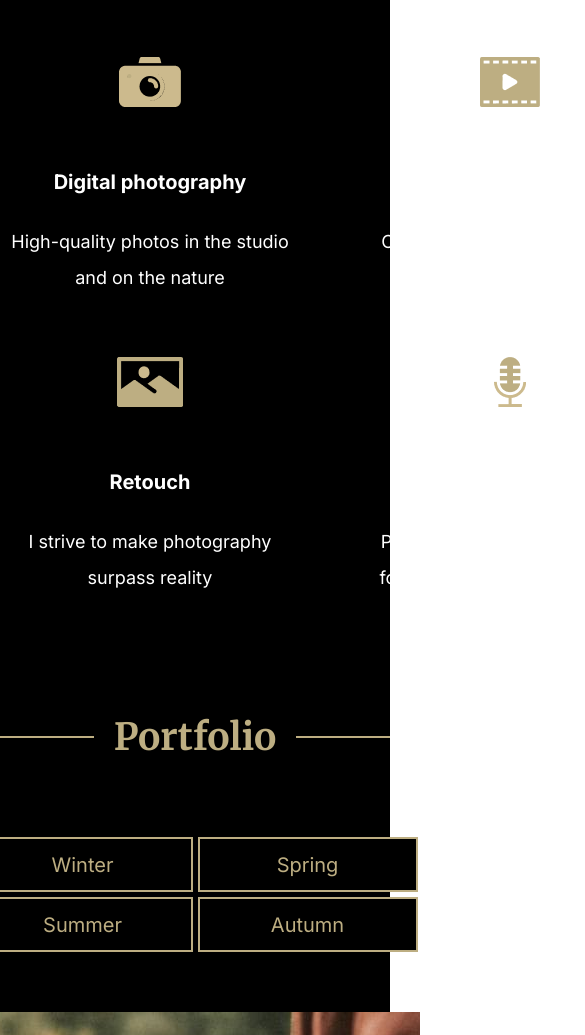
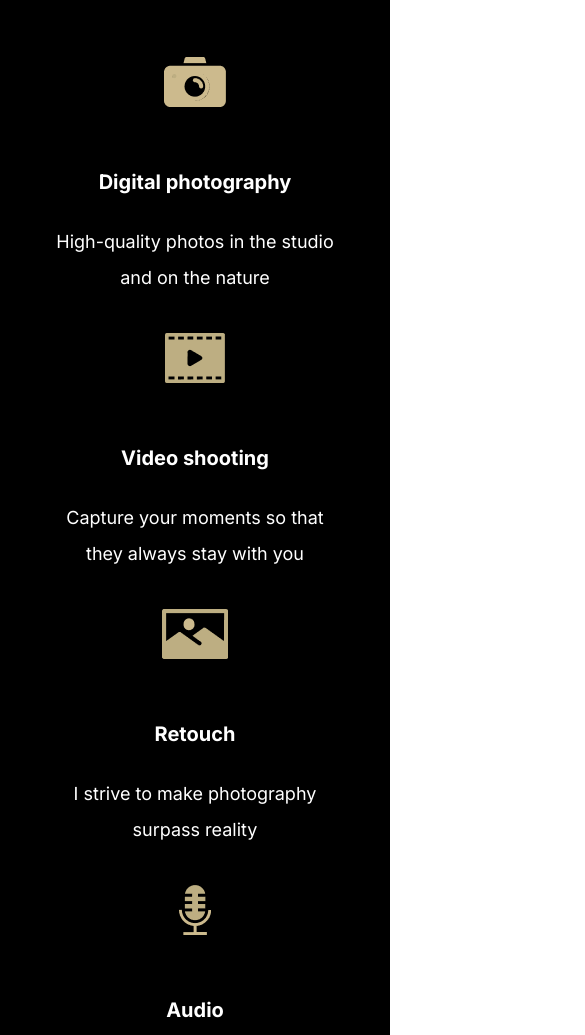
Before and after one commit to Evgenii-Korolenok/Photographer_Portfolio, a plain HTML site: page index.html in a window 390 px wide. Shown: the part 1027-2062 px from the top of the page, 585 px wide, since content can reach past the window. Drawn offline with nearby package versions, Linux system fonts and the light colour scheme.

Commit message:
changed card skills

```diff
--- a/css/styles.css
+++ b/css/styles.css
@@ -749,3 +749,12 @@ MEDIA QUERIES
         gap: 5px;
     }
 }
+
+@media (max-width: 667px) {
+    .card_skills {
+        display: grid;
+        grid-template-columns: repeat(1, 300px);
+        gap: 36px;
+        justify-content: center;
+    }
+}
```
